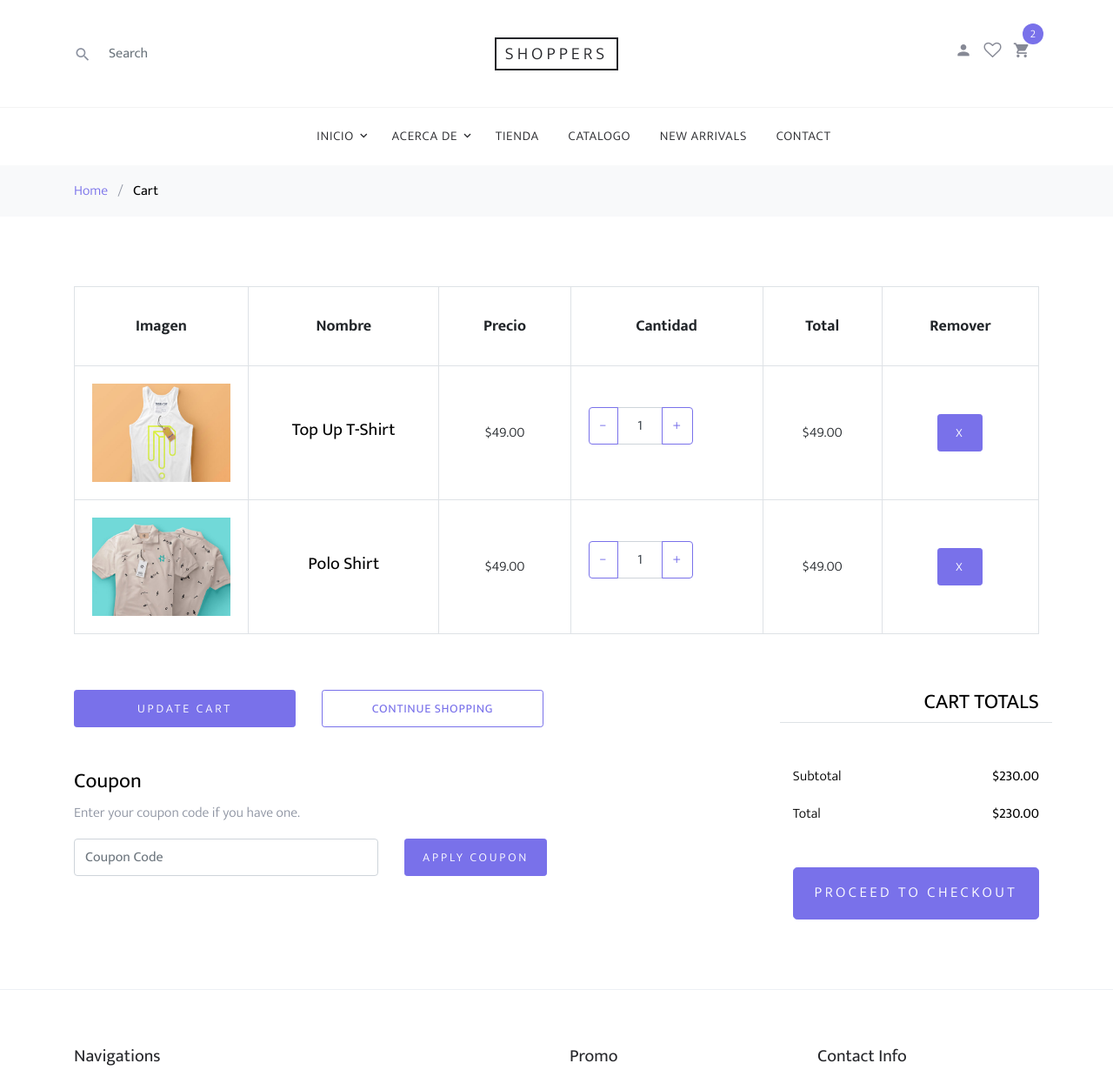
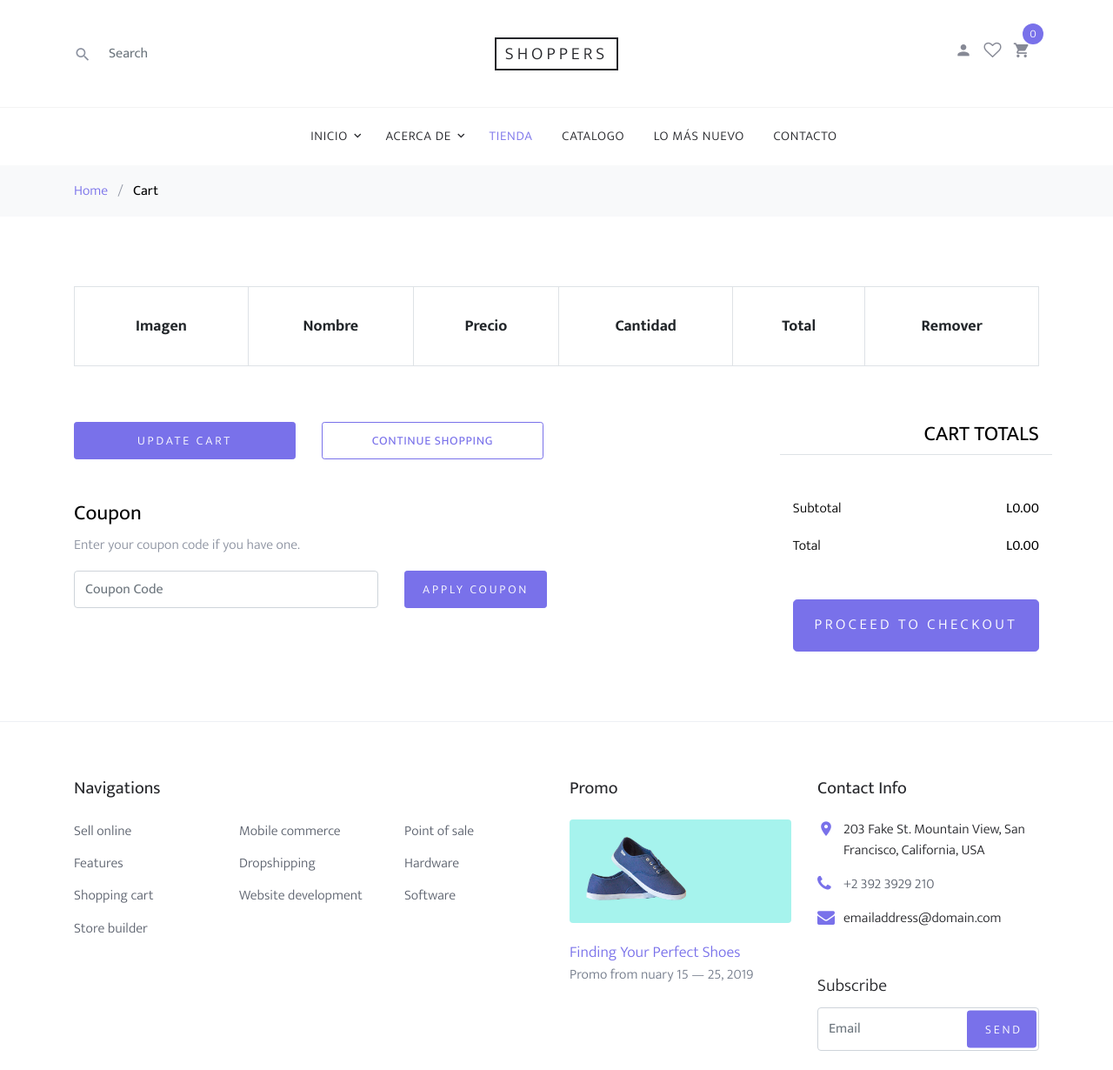
Before and after one commit to oscareduardomc/Ayudas, a PHP site: page /cart.php in a window 1280 px wide. Shown: the top 1230 px of the page at 87% size. Run offline with PHP 8.4, Linux system fonts and the light colour scheme; lists and menus that the app fills with data are empty; some libraries are stand-ins or nearby versions; some web fonts are replaced.

Commit message:
importantes

```diff
--- a/cart.php
+++ b/cart.php
@@ -1,5 +1,6 @@
 <?php
 include "conexion.php";
+include "cartProcess.php";
 ?>
 
 <!DOCTYPE html>
@@ -29,85 +30,12 @@
 <body>
 
   <div class="site-wrap">
-    <header class="site-navbar" role="banner">
-      <div class="site-navbar-top">
-        <div class="container">
-          <div class="row align-items-center">
-
-            <div class="col-6 col-md-4 order-2 order-md-1 site-search-icon text-left">
-              <form action="" class="site-block-top-search">
-                <span class="icon icon-search2"></span>
-                <input type="text" class="form-control border-0" placeholder="Search">
-              </form>
-            </div>
-
-            <div class="col-12 mb-3 mb-md-0 col-md-4 order-1 order-md-2 text-center">
-              <div class="site-logo">
-                <a href="index.php" class="js-logo-clone">Shoppers</a>
-              </div>
-            </div>
-
-            <div class="col-6 col-md-4 order-3 order-md-3 text-right">
-              <div class="site-top-icons">
-                <ul>
-                  <li><a href="#"><span class="icon icon-person"></span></a></li>
-                  <li><a href="#"><span class="icon icon-heart-o"></span></a></li>
-                  <li>
-                    <a href="cart.php" class="site-cart">
-                      <span class="icon icon-shopping_cart"></span>
-                      <span class="count">2</span>
-                    </a>
-                  </li>
-                  <li class="d-inline-block d-md-none ml-md-0"><a href="#" class="site-menu-toggle js-menu-toggle"><span
-                        class="icon-menu"></span></a></li>
-                </ul>
-              </div>
-            </div>
-
-          </div>
-        </div>
-      </div>
-      <nav class="site-navigation text-right text-md-center" role="navigation">
-        <div class="container">
-          <ul class="site-menu js-clone-nav d-none d-md-block">
-            <li class="has-children">
-              <a href="index.php">Inicio</a>
-              <ul class="dropdown">
-                <li><a href="#">Menu One</a></li>
-                <li><a href="#">Menu Two</a></li>
-                <li><a href="#">Menu Three</a></li>
-                <li class="has-children">
-                  <a href="#">Sub Menu</a>
-                  <ul class="dropdown">
-                    <li><a href="#">Menu One</a></li>
-                    <li><a href="#">Menu Two</a></li>
-                    <li><a href="#">Menu Three</a></li>
-                  </ul>
-                </li>
-              </ul>
-            </li>
-            <li class="has-children">
-              <a href="about.html">Acerca de</a>
-              <ul class="dropdown">
-                <li><a href="#">Menu One</a></li>
-                <li><a href="#">Menu Two</a></li>
-                <li><a href="#">Menu Three</a></li>
-              </ul>
-            </li>
-            <li><a href="shop.php">Tienda</a></li>
-            <li><a href="#">Catalogo</a></li>
-            <li><a href="#">New Arrivals</a></li>
-            <li><a href="contact.html">Contact</a></li>
-          </ul>
-        </div>
-      </nav>
-    </header>
+    <?php include('layouts/header.php') ?>
 
     <div class="bg-light py-3">
       <div class="container">
         <div class="row">
-          <div class="col-md-12 mb-0"><a href="index.html">Home</a> <span class="mx-2 mb-0">/</span> <strong
-              class="text-black">Cart</strong></div>
+          <div class="col-md-12 mb-0"><a href="index.html">Home</a> <span class="mx-2 mb-0">/</span> <strong class="text-black">Cart</strong></div>
         </div>
       </div>
     </div>
@@ -128,57 +56,49 @@
                     <th class="product-remove">Remover</th>
                   </tr>
                 </thead>
+                <?php
+                  $total = 0;
+
+                  if (isset($_SESSION["shopping_cart"])) {
+                    $total = 0;
+                    $contar = count($_SESSION['shopping_cart']);
+                    foreach ($_SESSION["shopping_cart"] as $keys => $values) {
+                ?>
                   <tbody>
                     <tr>
                       <td class="product-thumbnail">
-                      <img src="images/cloth_1.jpg" alt="Image" class="img-fluid">
+                        <a href="shop-single.php?id=<?php echo $values["item_id"] ?>">
+                          <img src="images/<?php echo $values['item_image']; ?>" alt="<?php echo $values['item_name']; ?>" class="img-fluid" />
+                        </a>
                       </td>
                       <td class="product-name">
-                      <h2 class="h5 text-black">Top Up T-Shirt</h2>
+                        <a href="shop-single.php?id=<?php echo $values["item_id"] ?>" class="h5 text-black"><?php echo $values['item_name']; ?></a>
                       </td>
-                    <td>$49.00</td>
+                      <td>L<?php echo number_format($values['item_price'], 2); ?></td>
                       <td>
                         <div class="input-group mb-3" style="max-width: 120px;">
                           <div class="input-group-prepend">
                             <button class="btn btn-outline-primary js-btn-minus" type="button">&minus;</button>
                           </div>
-                        <input type="text" class="form-control text-center" value="1" placeholder=""
-                          aria-label="Example text with button addon" aria-describedby="button-addon1">
+                          <input type="text" class="form-control text-center" value="<?php echo $values['item_quantity']; ?>" placeholder="" aria-label="Example text with button addon" aria-describedby="button-addon1">
                           <div class="input-group-append">
                             <button class="btn btn-outline-primary js-btn-plus" type="button">&plus;</button>
                           </div>
                         </div>
 
                       </td>
-                    <td>$49.00</td>
-                    <td><a href="#" class="btn btn-primary btn-sm">X</a></td>
-                  </tr>
-
-                  <tr>
-                    <td class="product-thumbnail">
-                      <img src="images/cloth_2.jpg" alt="Image" class="img-fluid">
-                    </td>
-                    <td class="product-name">
-                      <h2 class="h5 text-black">Polo Shirt</h2>
-                    </td>
-                    <td>$49.00</td>
-                    <td>
-                      <div class="input-group mb-3" style="max-width: 120px;">
-                        <div class="input-group-prepend">
-                          <button class="btn btn-outline-primary js-btn-minus" type="button">&minus;</button>
-                        </div>
-                        <input type="text" class="form-control text-center" value="1" placeholder=""
-                          aria-label="Example text with button addon" aria-describedby="button-addon1">
-                        <div class="input-group-append">
-                          <button class="btn btn-outline-primary js-btn-plus" type="button">&plus;</button>
-                        </div>
-                      </div>
-
-                    </td>
-                    <td>$49.00</td>
-                    <td><a href="#" class="btn btn-primary btn-sm">X</a></td>
+                      <td>L<?php echo number_format($values['item_price'] * $values['item_quantity'], 2); ?></td>
+                      <td><a href="shop-single.php?action=delete&id=<?php echo $values["item_id"]; ?>" class="btn btn-primary btn-sm">X</a></td>
                     </tr>
                   </tbody>
+                  <?php
+                    $total = $total + ($values['item_quantity'] * $values['item_price']);
+                  ?>
+
+                <?php
+                    }
+                  }
+                ?>
               </table>
             </div>
           </form>
@@ -220,7 +140,7 @@
                     <span class="text-black">Subtotal</span>
                   </div>
                   <div class="col-md-6 text-right">
-                    <strong class="text-black">$230.00</strong>
+                    <strong class="text-black">L<?php echo number_format($total, 2); ?></strong>
                   </div>
                 </div>
                 <div class="row mb-5">
@@ -228,14 +148,13 @@
                     <span class="text-black">Total</span>
                   </div>
                   <div class="col-md-6 text-right">
-                    <strong class="text-black">$230.00</strong>
+                    <strong class="text-black">L<?php echo number_format($total, 2); ?></strong>
                   </div>
                 </div>
 
                 <div class="row">
                   <div class="col-md-12">
-                    <button class="btn btn-primary btn-lg py-3 btn-block"
-                      onclick="window.location='checkout.html'">Proceed To Checkout</button>
+                    <button class="btn btn-primary btn-lg py-3 btn-block" onclick="window.location='checkout.html'">Proceed To Checkout</button>
                   </div>
                 </div>
               </div>
@@ -311,11 +230,11 @@
             <p>
               <!-- Link back to Colorlib can't be removed. Template is licensed under CC BY 3.0. -->
               Copyright &copy;
-              <script data-cfasync="false"
-                src="/cdn-cgi/scripts/5c5dd728/cloudflare-static/email-decode.min.js"></script>
-              <script>document.write(new Date().getFullYear());</script> All rights reserved | This template is made
-              with <i class="icon-heart" aria-hidden="true"></i> by <a href="https://colorlib.com" target="_blank"
-                class="text-primary">Colorlib</a>
+              <script data-cfasync="false" src="/cdn-cgi/scripts/5c5dd728/cloudflare-static/email-decode.min.js"></script>
+              <script>
+                document.write(new Date().getFullYear());
+              </script> All rights reserved | This template is made
+              with <i class="icon-heart" aria-hidden="true"></i> by <a href="https://colorlib.com" target="_blank" class="text-primary">Colorlib</a>
               <!-- Link back to Colorlib can't be removed. Template is licensed under CC BY 3.0. -->
             </p>
           </div>
--- a/cartProcess.php
+++ b/cartProcess.php
@@ -15,8 +15,7 @@ if(isset($_POST["add_to_cart"]))
 				'item_image'			=>	$_POST["hidden_image"],
 				'item_name'			=>	$_POST["hidden_name"],
 				'item_price'		=>	$_POST["hidden_price"],
-				'item_quantity'		=>	$_POST["quantity"],
-				'item_sending'		=>	$_POST["hidden_sending"]
+				'item_quantity'		=>	$_POST["quantity"]
 			);
 			$_SESSION["shopping_cart"][$count] = $item_array;
 		}
@@ -32,8 +31,7 @@ if(isset($_POST["add_to_cart"]))
 			'item_image'			=>	$_POST["hidden_image"],
 			'item_name'			=>	$_POST["hidden_name"],
 			'item_price'		=>	$_POST["hidden_price"],
-			'item_quantity'		=>	$_POST["quantity"],
-			'item_sending'		=>	$_POST["hidden_sending"]
+			'item_quantity'		=>	$_POST["quantity"]
 		);
 		$_SESSION["shopping_cart"][0] = $item_array;
 	}
--- a/layouts/header.php
+++ b/layouts/header.php
@@ -24,7 +24,15 @@
                             <li>
                                 <a href="cart.php" class="site-cart">
                                     <span class="icon icon-shopping_cart"></span>
-                                    <span class="count">2</span>
+                                    <span class="count">
+                                        <?php
+                                        if (isset($_SESSION['shopping_cart'])) {
+                                            echo count($_SESSION['shopping_cart']);
+                                        } else {
+                                            echo 0;
+                                        }
+                                        ?>
+                                    </span>
                                 </a>
                             </li>
                             <li class="d-inline-block d-md-none ml-md-0"><a href="#" class="site-menu-toggle js-menu-toggle"><span class="icon-menu"></span></a></li>
```
Also changed, not shown: shop-single.php (+8 -2 lines). Lines whose indentation alone changed are shown as unchanged.
